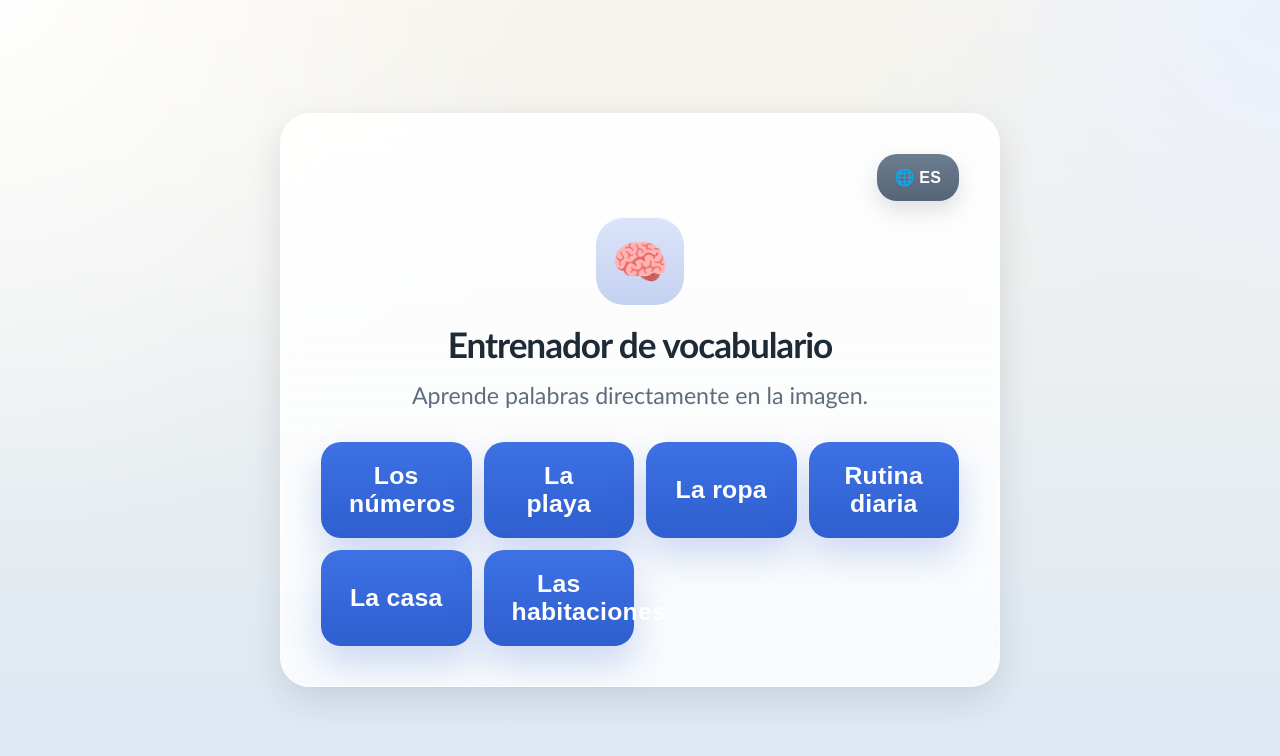
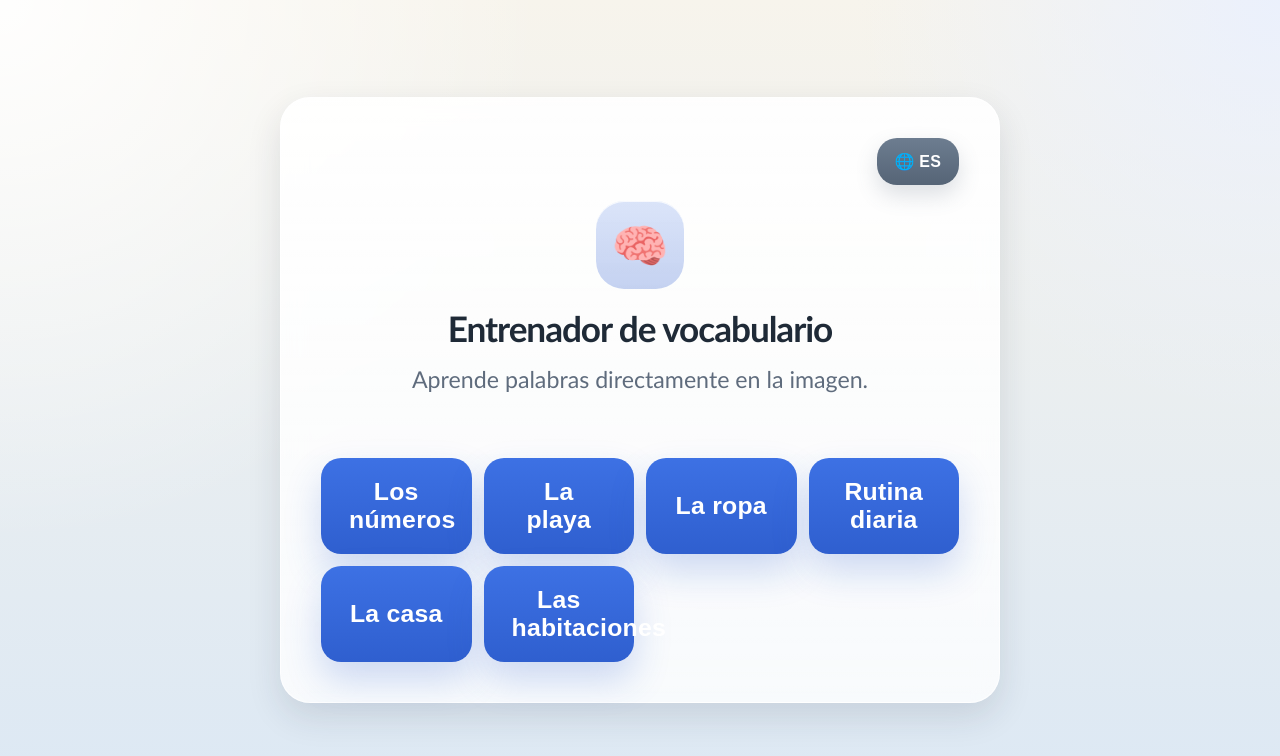
Before and after one commit to scholzthundb-ux/Bildvokabeltrainer2, a plain HTML site: page index.html in a window 1280 px wide. Drawn offline with Linux system fonts and the light colour scheme.

Commit message:
Stabilisiere Hauptmenue-Anweisung

```diff
--- a/index.html
+++ b/index.html
@@ -126,6 +126,7 @@
       margin-bottom: 30px;
       color: var(--text-soft);
       line-height: 1.4;
+      min-height: calc(1.4em * 2);
     }
 
     .menu-actions {
```
